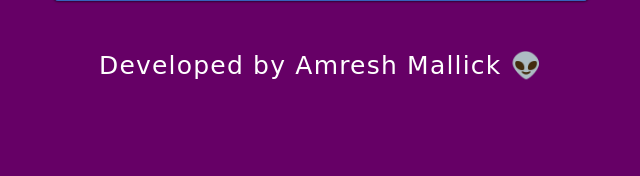
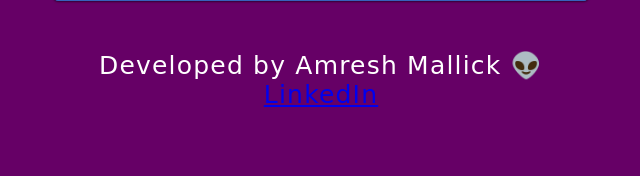
Before and after one commit to Ranjan2104/Diabetes-Prediction-Application, a Flask app: page / in a window 1280 px wide; the page is wider, and only the part inside the window is pictured. Shown: the part 624-800 px from the top of that part, without its empty margins (327-967 px from the left). Run offline with Flask 2, Linux system fonts and the light colour scheme; parts of the project's set-up code (start-up, migrations or seed data) failed here and were passed over.

Commit message:
Update index.html

```diff
--- a/templates/index.html
+++ b/templates/index.html
@@ -127,5 +127,6 @@ input:focus {
    {{ prediction_text }}
 </div>
   <footer style="font-family:Cursive; font-size: 25px">Developed by Amresh Mallick 👽</footer>
+  <footer style="font-family:Cursive; font-size: 25px"><a href="https://www.linkedin.com/in/amresh-mallick-07bba218a">LinkedIn</a></footer>
 </body>
 </html>
```
